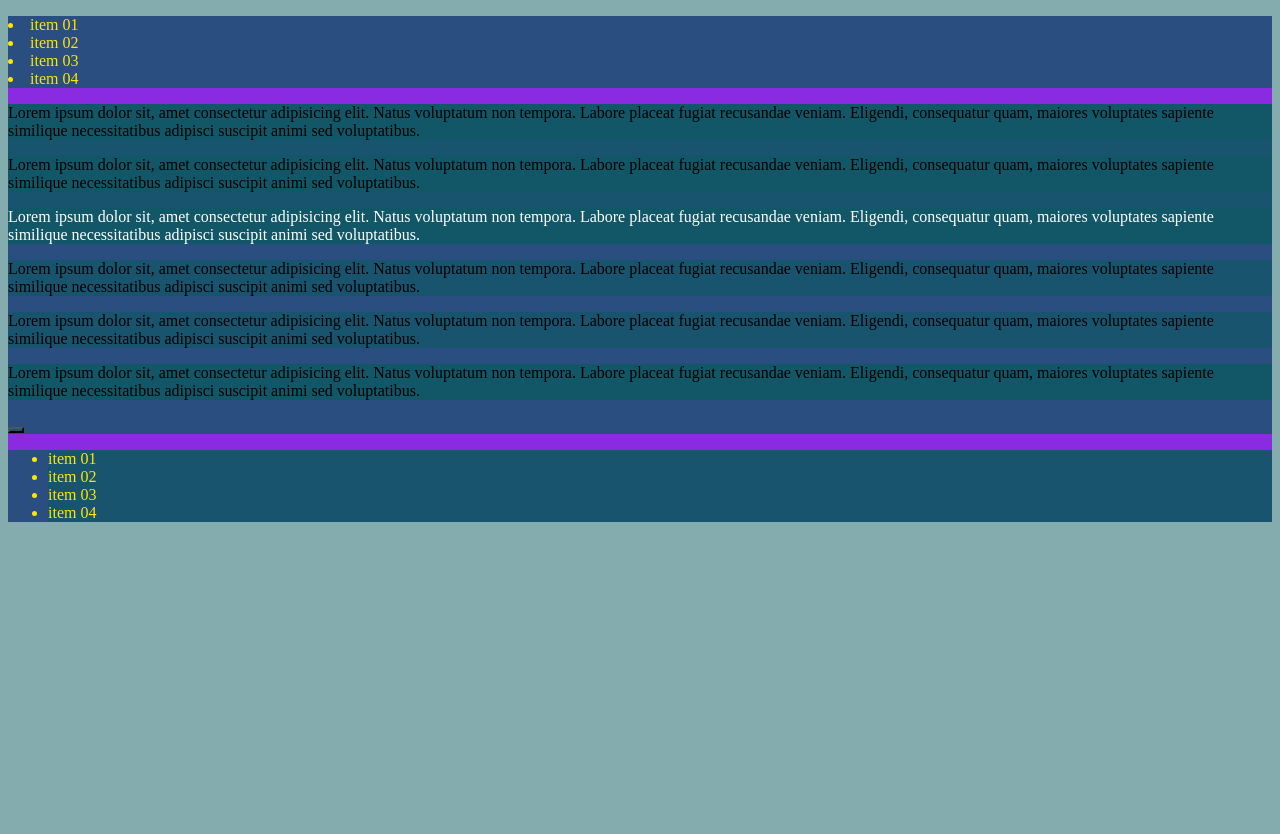
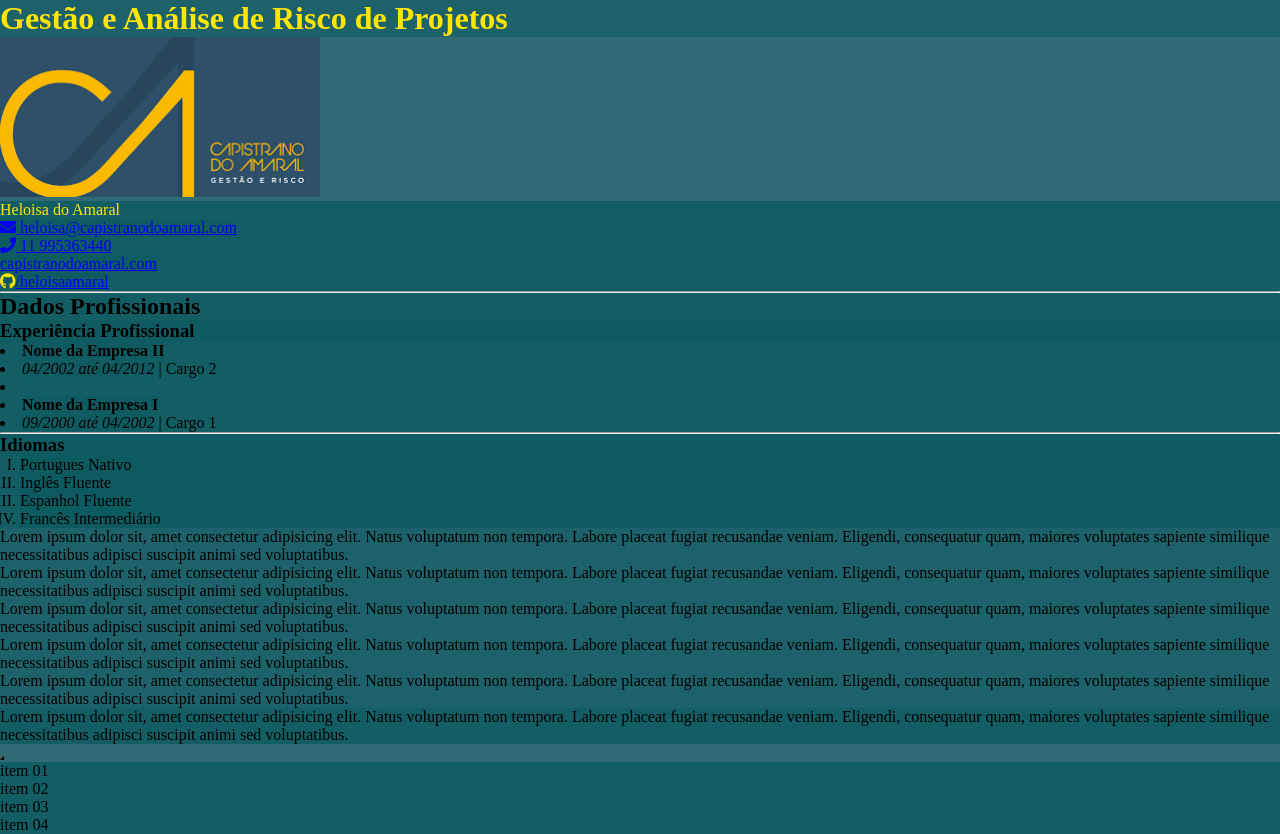
Before and after one commit to heloisamaral/Aula-3, a plain HTML site: page index.html in a window 1280 px wide. Before the commit the page ends 800 px from the top, so only its background shows below. Drawn offline with Linux system fonts and the light colour scheme; files that its build step writes are made by us from their sources.

Commit message:
meu portfolio - fase 01

```diff
--- a/assets/css/style.css
+++ b/assets/css/style.css
@@ -1,4 +1,12 @@
 /* RESET */
+*{
+    box-sizing: border-box;
+    margin: 0;
+    padding: 0;
+    scroll-behavior: smooth;
+}
+
+
 * {
     background-color: rgb(11, 91, 97, 0.5) ;
 
@@ -12,9 +20,8 @@
     background-color: burlywood;
     }
 
-    header,
-    footer {
-        color: rgb(255, 230, 0);
+    header {
+        color: rgb(255, 230, 1);
         }
 
     article:first-child p:last-child {
@@ -28,3 +35,14 @@
     .class-1+.class-1class-2 {
         color: darkcyan;
     }
+    ul li ul {
+        list-style: none;
+            }
+ol,
+ul[type="circle"] {
+    margin-left:20px;
+}
+
+header ul:first-child {
+float right;
+}
--- a/index.html
+++ b/index.html
@@ -5,27 +5,61 @@
     <meta name="viewport" content="width=device-width, initial-scale=1.0">
     <meta http-equiv="X-UA-Compatible" content="ie=edge">
     <title>Blend 01 | Aula 02</title>
-    <link rel="stylesheet" href="assets/css/style.css">
+    <link rel="stylesheet" href="https://pro.fontawesome.com/releases/v5.12.0/css/all.css" integrity="sha384-ekOryaXPbeCpWQNxMwSWVvQ0+1VrStoPJq54shlYhR8HzQgig1v5fas6YgOqLoKz" crossorigin="anonymous">
+    <link rel="stylesheet" href="css/style.css">
     <style>
         body {
-            background-color: blueviolet
+            background-color: rgb(46, 81, 105, 0.5)
         }
     </style>
 </head>
 <body>
     <!-- Header -->
-    <header id="meuHeader">
-        <ul id="listaMenu" class="listas-principais fundo-azul"></ul>
-        <li>item 01</li>
-        <li>item 02</li>
-        <li>item 03</li>
-        <li>item 04</li>
+    <header>
+        <h1>Gestão e Análise de Risco de Projetos</h1>
+        <img src="img/Logo CA.png"alt="imagem perfil CA" width="320px" height=auto>
+        <ul>
+        <li>Heloisa do Amaral</li>
+        <li><a href= "mailto:heloisa@capistranodoamaral.com
+        title="ME CONTRATAAAAA!!!!><i class="fas fa-envelope"></i> heloisa@capistranodoamaral.com</a></li>
+        <li><a href="tel: (11) 995363440"><i class="fas fa-phone"></i> 11 995363440</a></li>
+        <li><a href="https://www.capistranodoamaral.com"><i class="fas fa-url"></i>capistranodoamaral.com</a></li>
+        <li><i class="fab fa-github"></i><a target="_blank" href="https://github.com/heloisamaral">/heloisaamaral</a></li>
         <ul>
     </header>
     <!-- /Header -->
+</main>
+</body>
+<hr>
+
 <main>
-    <section>
+    <section id="dadosProfissionais">
+        <h2>Dados Profissionais</h2>
+        <article class="nivel-dois">
+            <h3>Experiência Profissional</h3>
+            <ul type="circle">
+            </ul>
+        </article>
+                    <li><b>Nome da Empresa II</b></li>
+                    <li><i>04/2002 até 04/2012</i> | Cargo 2</li>
+
+                    <li></li>
+                <li><b>Nome da Empresa I</b></li>
+                <li><i>09/2000 até 04/2002</i> | Cargo 1</li>
+        </ul>
+            </li>
+        </ul>
+        <hr><!-- <hr> HR = Horizontal Row -->
         <article>
+            <h3>Idiomas</h3>
+                    <ol type="I">
+                    <li>Portugues Nativo</li>
+                    <li>Inglês Fluente</li>
+                    <li>Espanhol Fluente</li>
+                    <li>Francês Intermediário</li>
+                    </ol>
+                    </article>
+                </section>
             <p>Lorem ipsum dolor sit, amet consectetur adipisicing elit. Natus voluptatum non tempora. Labore placeat fugiat recusandae veniam. Eligendi, consequatur quam, maiores voluptates sapiente similique necessitatibus adipisci suscipit animi sed voluptatibus.</p>
             <p>Lorem ipsum dolor sit, amet consectetur adipisicing elit. Natus voluptatum non tempora. Labore placeat fugiat recusandae veniam. Eligendi, consequatur quam, maiores voluptates sapiente similique necessitatibus adipisci suscipit animi sed voluptatibus.</p>
             <p>Lorem ipsum dolor sit, amet consectetur adipisicing elit. Natus voluptatum non tempora. Labore placeat fugiat recusandae veniam. Eligendi, consequatur quam, maiores voluptates sapiente similique necessitatibus adipisci suscipit animi sed voluptatibus.</p>
```
Also changed, not shown: Img/Logo CA.png (added).
